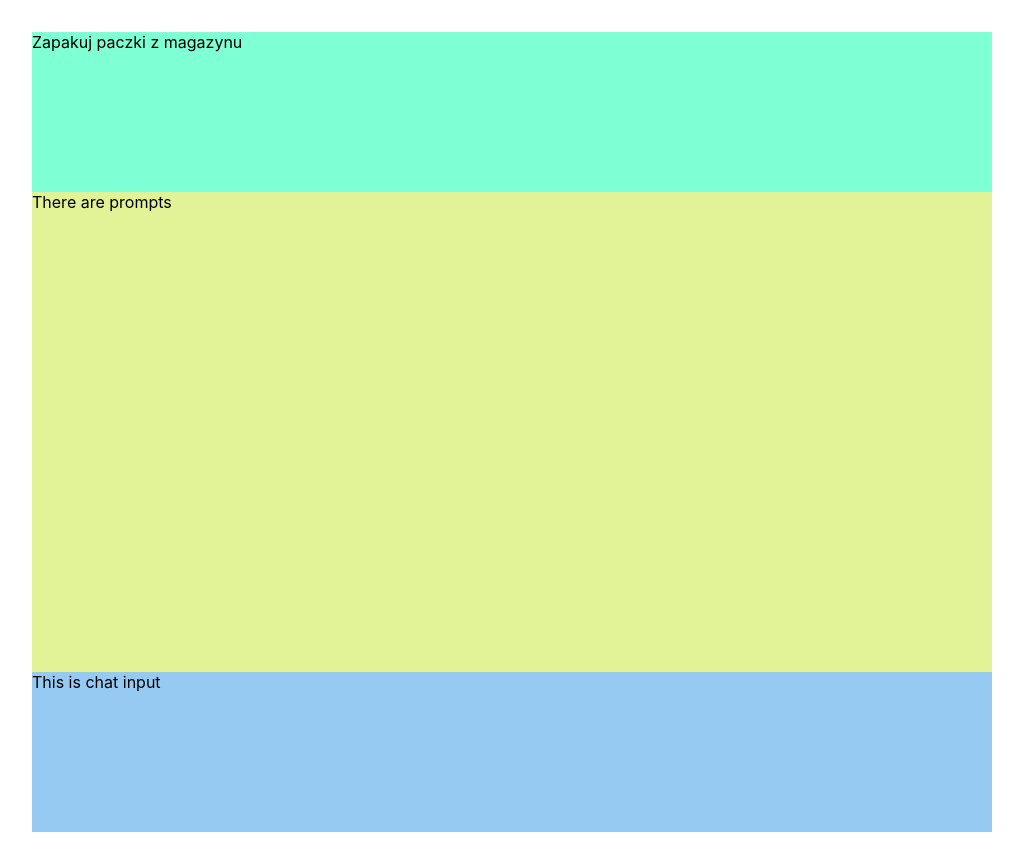
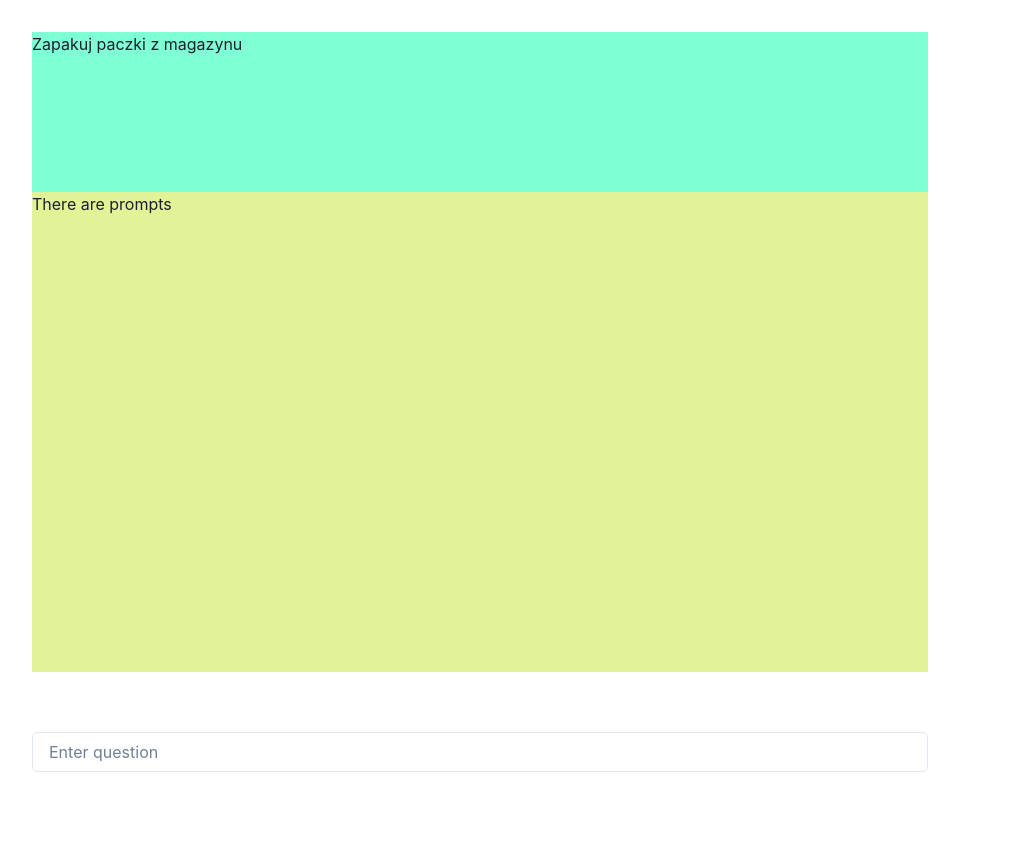
Before and after one commit to tupatka/BHL_SyntacticSugar, a React app in the folder warehouse-buddy/: page / in a window 1280 px wide. Shown: the whole page, without its empty margins (0-1023 px from the left). Built offline with nearby package versions, Linux system fonts and the light colour scheme.

Commit message:
Added chakra

```diff
--- a/warehouse-buddy/package.json
+++ b/warehouse-buddy/package.json
@@ -3,9 +3,13 @@
   "version": "0.1.0",
   "private": true,
   "dependencies": {
+    "@chakra-ui/react": "^2.5.5",
+    "@emotion/react": "^11.10.6",
+    "@emotion/styled": "^11.10.6",
     "@testing-library/jest-dom": "^5.16.5",
     "@testing-library/react": "^13.4.0",
     "@testing-library/user-event": "^13.5.0",
+    "framer-motion": "^10.12.2",
     "react": "^18.2.0",
     "react-dom": "^18.2.0",
     "react-redux": "^8.0.5",
--- a/warehouse-buddy/src/containers/App/index.js
+++ b/warehouse-buddy/src/containers/App/index.js
@@ -3,9 +3,14 @@ import { HomeView } from '../HomeView';
 import { useSelector, useDispatch } from "react-redux";
 import { useEffect } from 'react';
 
+import { ChakraProvider } from '@chakra-ui/react'
+
+
 const App = () => {
     return (
-        <HomeView />
+        <ChakraProvider>
+            <HomeView />
+        </ChakraProvider>
     );
 }
 
--- a/warehouse-buddy/src/containers/HomeView/ChatInput/index.css
+++ b/warehouse-buddy/src/containers/HomeView/ChatInput/index.css
@@ -1,5 +1,7 @@
 .chat-input-container {
     height: 10em;
-    background-color: rgb(151, 202, 243);
     width: 100%;
+    display: flex;
+    flex-direction: column;
+    justify-content: center;
 }
--- a/warehouse-buddy/src/containers/HomeView/ChatInput/index.js
+++ b/warehouse-buddy/src/containers/HomeView/ChatInput/index.js
@@ -1,9 +1,11 @@
 import './index.css';
+import { Input } from '@chakra-ui/react'
+
 
 export const ChatInput = () => {
     return (
         <div class="chat-input-container">
-            This is chat input
+            <Input placeholder='Enter question' />
         </div>
     );
 }
```
Also changed, not shown: 1 other file.
